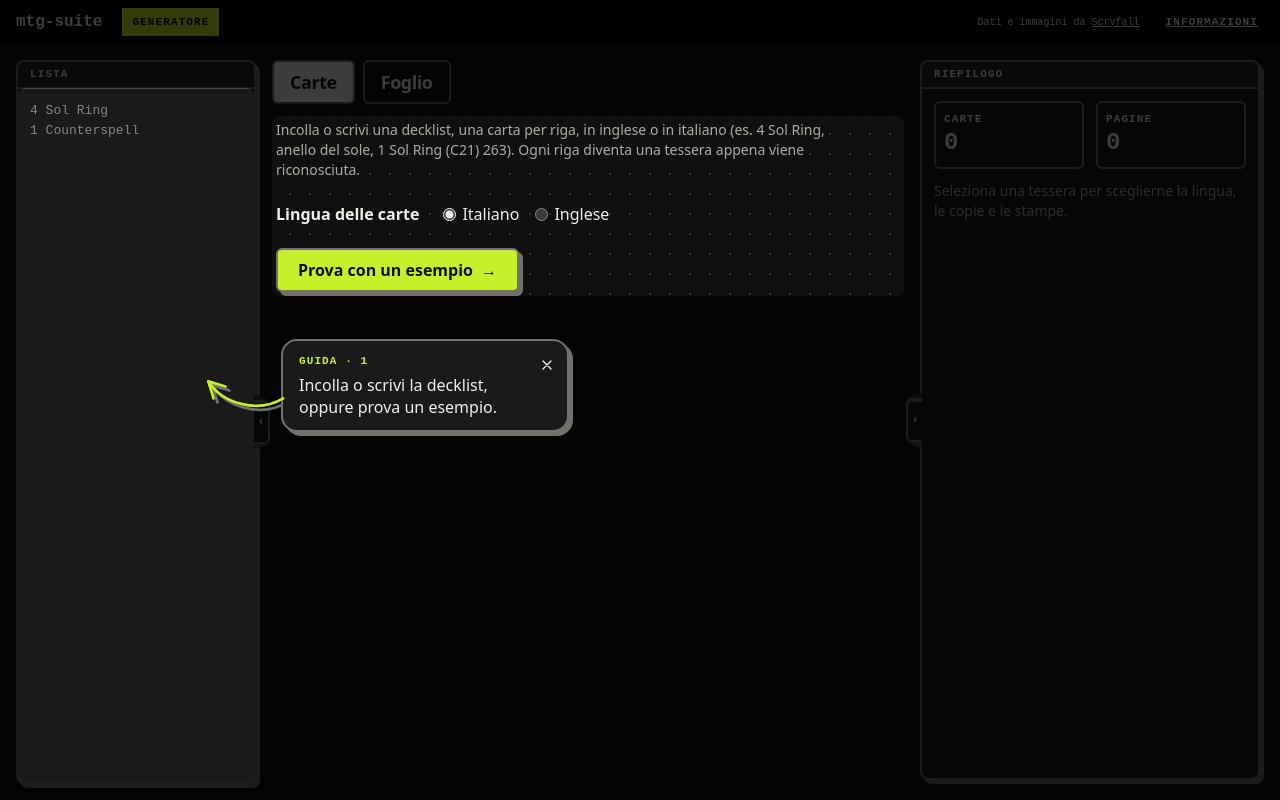
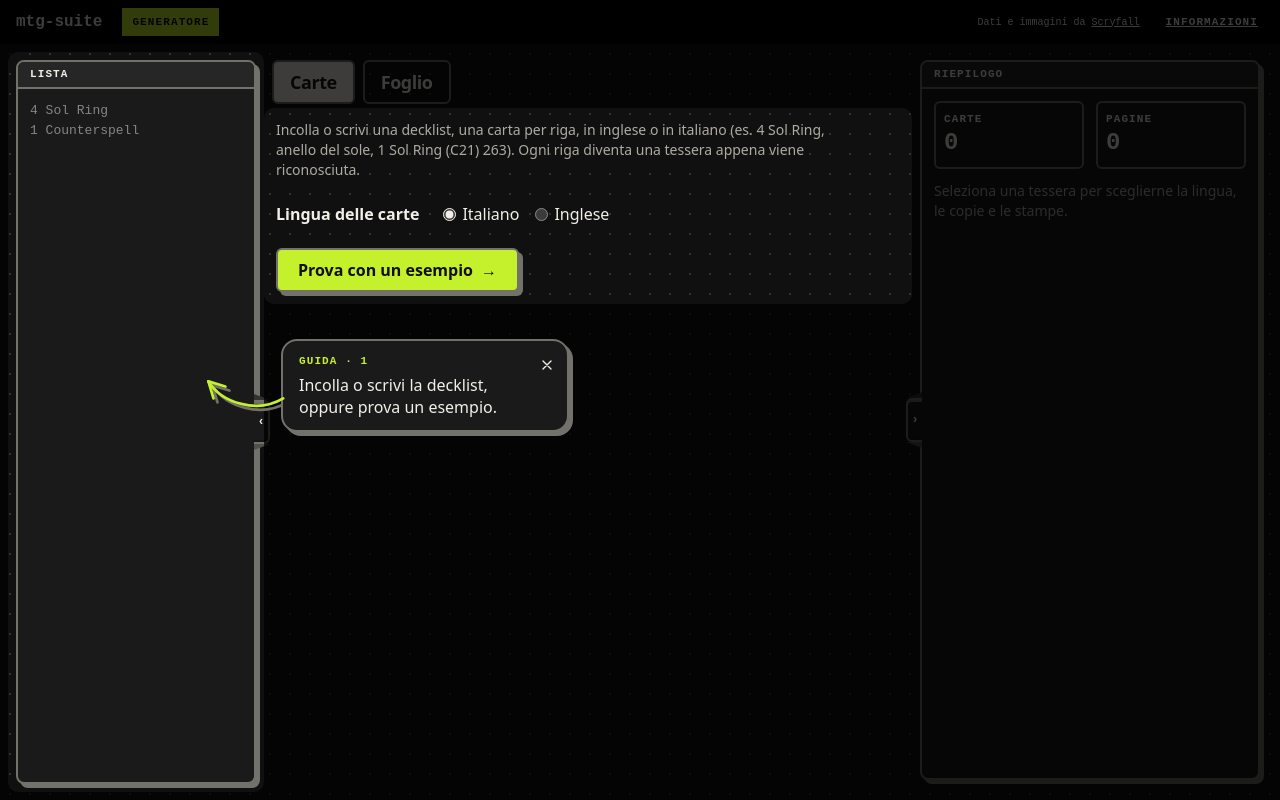
Before and after one commit to mattesalva93/leyline, a React (Vite) app in the folder packages/web/: page /proxy in a window 1280 px wide. Built offline with nearby package versions, Linux system fonts and the light colour scheme.

Commit message:
fix: light the whole box around the guide's spotlit control, taking clicks only on the control

```diff
--- a/packages/web/src/ui/BoardPanel.tsx
+++ b/packages/web/src/ui/BoardPanel.tsx
@@ -20,6 +20,14 @@ interface BoardPanelProps {
   readonly children: ReactNode;
 }
 
+const BOARD_PANEL_ATTRIBUTE = 'data-board-panel';
+const BOARD_PANEL_MARK = { [BOARD_PANEL_ATTRIBUTE]: '' } as const;
+
+/** The board panel that holds `element`, if any: the box a reader sees it in. */
+export function boardPanelHolding(element: Element): Element | null {
+  return element.closest(`[${BOARD_PANEL_ATTRIBUTE}]`);
+}
+
 /** A panel lying on the board, named by the title in its bar. */
 export function BoardPanel({
   title,
@@ -40,6 +48,7 @@ export function BoardPanel({
   return (
     <Landmark
       id={id}
+      {...BOARD_PANEL_MARK}
       aria-labelledby={titleId}
       style={style}
       className={`${BOARD_PANEL} flex min-h-0 flex-col overflow-hidden ${isFoldedToStrip ? 'items-center py-3' : ''} ${className}`}
--- a/packages/web/src/workspace/guide/GuideSpotlight.tsx
+++ b/packages/web/src/workspace/guide/GuideSpotlight.tsx
@@ -1,19 +1,29 @@
 import { useEffect, useState, type RefObject } from 'react';
 import { createPortal } from 'react-dom';
+import { boardPanelHolding } from '../../ui/BoardPanel.tsx';
 
 const SPOTLIT_ATTRIBUTE = 'data-guide-spotlight';
 
 /** Marks an element the spotlight of the guide leaves lit and clickable. */
 export const GUIDE_SPOTLIT = { [SPOTLIT_ATTRIBUTE]: '' } as const;
 
-const LIGHT_CORNER_RADIUS_PX = 6;
+/** How far the light reaches past a lit box, in CSS px: clear of its hard shadow. */
+const LIGHT_MARGIN_PX = 8;
+const LIGHT_CORNER_RADIUS_PX = 10;
 
-/**
- * The outline of the light over `rect`, as an SVG path: the element's own box, never wider, so no
- * control beside it (a side panel's edge tab) takes a click through the light.
- */
-function lightOver({ left: x, top: y, width, height }: DOMRect): string {
-  const r = LIGHT_CORNER_RADIUS_PX;
+/** `rect` grown by `marginPx` on every side. */
+function grown(rect: DOMRect, marginPx: number): DOMRect {
+  return new DOMRect(
+    rect.x - marginPx,
+    rect.y - marginPx,
+    rect.width + 2 * marginPx,
+    rect.height + 2 * marginPx,
+  );
+}
+
+/** A rectangle with rounded corners over `rect`, as an SVG path. */
+function roundedRectOver({ left: x, top: y, width, height }: DOMRect, radius: number): string {
+  const r = Math.min(radius, width / 2, height / 2);
   const corner = (toX: number, toY: number) => `A${r},${r} 0 0 1 ${toX},${toY}`;
   return [
     `M${x + r},${y}`,
@@ -34,42 +44,68 @@ function isOnScreen(rect: DOMRect): boolean {
   return rect.width > 0 && rect.height > 0;
 }
 
-/** The screen with a hole over each spotlit element, as a CSS clip path. */
-function clipPathOfTheDimming(): string {
-  const lights = [...document.querySelectorAll(`[${SPOTLIT_ATTRIBUTE}]`)]
-    .map((element) => element.getBoundingClientRect())
-    .filter(isOnScreen)
-    .map(lightOver);
+/** The screen with a hole over each of `holes`, as a CSS clip path. */
+function screenWithHoles(holes: readonly string[]): string {
   const screen = `M0,0 H${window.innerWidth} V${window.innerHeight} H0 Z`;
-  return `path(evenodd, '${[screen, ...lights].join(' ')}')`;
+  return `path(evenodd, '${[screen, ...holes].join(' ')}')`;
+}
+
+/**
+ * Where the spotlight lets light and clicks through: the light over the whole box each spotlit
+ * element sits in (its board panel, with its border and shadow), the clicks over the spotlit
+ * element alone. Between the two the page looks lit but takes no click, as a padding inside
+ * the box: a panel's own controls (its fold button, its edge tab) wait for the guided step.
+ */
+function spotlightClipPaths(): { readonly light: string; readonly clicks: string } {
+  const spotlit = [...document.querySelectorAll(`[${SPOTLIT_ATTRIBUTE}]`)].filter((element) =>
+    isOnScreen(element.getBoundingClientRect()),
+  );
+  const boxes = spotlit.map((element) => {
+    const box = (boardPanelHolding(element) ?? element).getBoundingClientRect();
+    return roundedRectOver(grown(box, LIGHT_MARGIN_PX), LIGHT_CORNER_RADIUS_PX);
+  });
+  const elements = spotlit.map((element) => roundedRectOver(element.getBoundingClientRect(), 0));
+  return { light: screenWithHoles(boxes), clicks: screenWithHoles(elements) };
 }
 
 /**
  * The page dimmed and deaf to the pointer while the guided step's control `control` shows, but for
- * the elements marked `GUIDE_SPOTLIT`: the clip path cuts a hole over each, and a cut-out part
- * takes no click. The holes follow their elements as the page moves under them. Once the control
+ * the elements marked `GUIDE_SPOTLIT`, lit in their boxes (see `spotlightClipPaths`). A clip path
+ * cuts the holes, and a cut-out part takes no click. The holes follow their elements as the page
+ * moves under them. Once the control
  * is out of sight (its panel folded), the bubble with its X goes with it, so the dimming goes too:
  * it never holds the page with no way out.
  */
 export function GuideSpotlight({ control }: { readonly control: RefObject<HTMLElement | null> }) {
-  const [clipPath, setClipPath] = useState<string | null>(null);
+  const [clipPaths, setClipPaths] = useState<ReturnType<typeof spotlightClipPaths> | null>(null);
   useEffect(() => {
     let frame = 0;
     const follow = () => {
       const controlBox = control.current?.getBoundingClientRect();
-      setClipPath(controlBox && isOnScreen(controlBox) ? clipPathOfTheDimming() : null);
+      const next = controlBox && isOnScreen(controlBox) ? spotlightClipPaths() : null;
+      // Unchanged paths keep the same state, so a still page renders nothing each frame.
+      setClipPaths((current) =>
+        current?.light === next?.light && current?.clicks === next?.clicks ? current : next,
+      );
       frame = requestAnimationFrame(follow);
     };
     follow();
     return () => cancelAnimationFrame(frame);
   }, [control]);
-  if (clipPath === null) return null;
+  if (clipPaths === null) return null;
   return createPortal(
-    <div
-      aria-hidden="true"
-      className="fixed inset-0 z-40 animate-fade-in bg-spotlight-dimming"
-      style={{ clipPath }}
-    />,
+    <>
+      <div
+        aria-hidden="true"
+        className="pointer-events-none fixed inset-0 z-40 animate-fade-in bg-spotlight-dimming"
+        style={{ clipPath: clipPaths.light }}
+      />
+      <div
+        aria-hidden="true"
+        className="fixed inset-0 z-40"
+        style={{ clipPath: clipPaths.clicks }}
+      />
+    </>,
     document.body,
   );
 }
```
